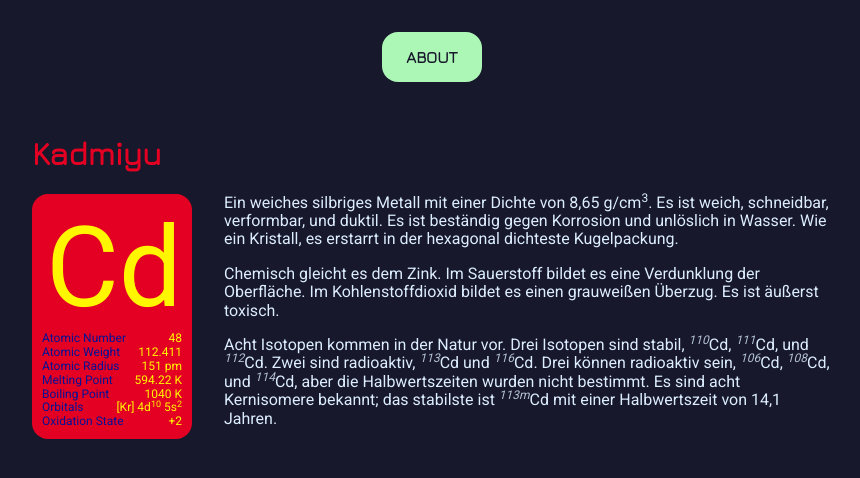
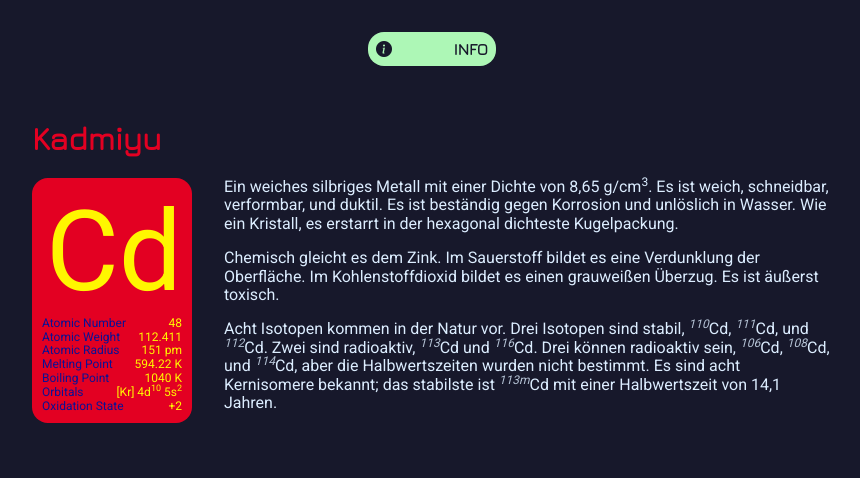
Before and after one commit to kmules1/kmules1.github.io, a Jekyll site: the page built from index.md, in a window 1280 px wide. Shown: the top 478 px of the page, without its empty margins (208-1068 px from the left). Built offline with Jekyll 4.4.1, drawn with Linux system fonts in a browser that asks for light colours; nearby versions of some CDN libraries.

Commit message:
navigation bar adjustments

```diff
--- a/_data/navigation.yml
+++ b/_data/navigation.yml
@@ -1,2 +1,3 @@
-- name: About
+- name: Info
   link: /
+  icon: info-circle-fill
--- a/_includes/navigation.html
+++ b/_includes/navigation.html
@@ -1,7 +1,7 @@
 <nav>
 	<ul>
   {% for item in site.data.navigation %}
-		<li><a href="{{ item.link }}" {% if page.url == item.link %}class="current" aria-current="page"{% endif %}>{{ item.name }}</a></li>
+		<li><a href="{{ item.link }}" {% if page.url == item.link %}class="current" aria-current="page"{% endif %}><i class="bi bi-{{item.icon}}"></i>{{ item.name }}</a></li>
   {% endfor %}
 	</ul>
 </nav>
--- a/_layouts/default.html
+++ b/_layouts/default.html
@@ -7,7 +7,8 @@
 		<link rel="shortcut icon" href="/assets/img/favicon.ico" type="image/x-icon">
 		<link rel="stylesheet" href="/assets/css/default.css">
 		<link rel="preconnect" href="https://fonts.gstatic.com">
-		<link href="https://fonts.googleapis.com/css2?family=Jura&family=Roboto&display=swap" rel="stylesheet">
+		<link rel="stylesheet" href="https://fonts.googleapis.com/css2?family=Jura&family=Roboto&display=swap">
+		<link rel="stylesheet" href="https://cdn.jsdelivr.net/npm/bootstrap-icons@1.4.1/font/bootstrap-icons.css">
 		<script src="https://ajax.googleapis.com/ajax/libs/jquery/3.6.0/jquery.min.js"></script>
 	</head>
 	<body>
--- a/_sass/default.scss
+++ b/_sass/default.scss
@@ -31,7 +31,7 @@ body {
 
 main {
 	width:					90%;
-	max-width:				800px;
+	max-width:				50rem;
 	margin:					0 auto;
 	flex:					1;
 }
@@ -61,12 +61,12 @@ nav ul {
 
 nav a {
 	display:				flex;
-	flex-direction:			column;
-	justify-content:		center;
-	width:					100px;
-	height:					50px;
+	flex-direction:			row;
+	justify-content:		space-between;
+	width:					8rem;
 	border-radius:			1rem;
 	margin:					.5rem;
+	padding:				.5rem;
 	text-align:				center;
 	color:					$bgcol;
 	text-decoration:		none;
```
